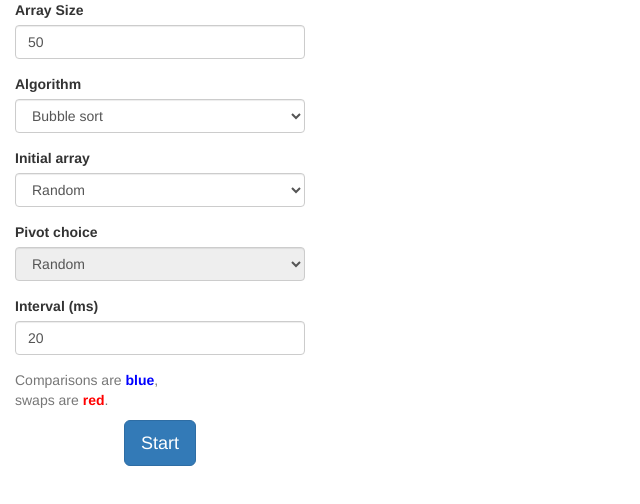
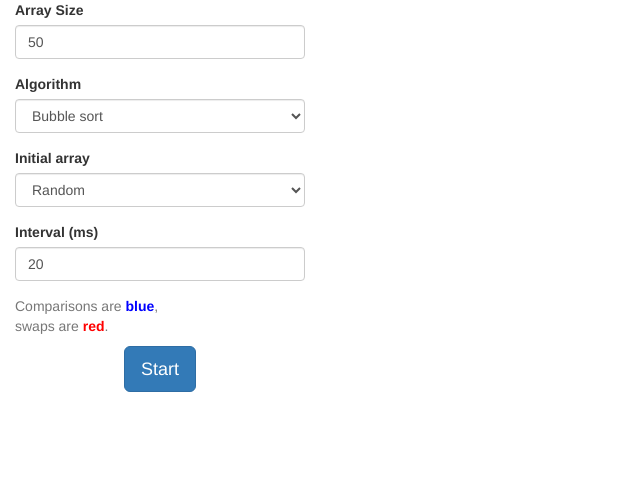
Before and after one commit to jcjohnson/sorting.js, a plain HTML site: page index.html in a window 1280 px wide. Shown: the whole page, without its empty margins (0-640 px from the left). Drawn offline with Linux system fonts and the light colour scheme.

Commit message:
hide pivot type when not needed

```diff
--- a/index.html
+++ b/index.html
@@ -46,7 +46,7 @@
               <option value='reversed'>Reversed</option>
             </select>
           </div>
-          <div class='form-group'>
+          <div class='form-group' id='pivot-select-div'>
             <label for='#pivot-select'>Pivot choice</label>
             <select class='form-control' id='pivot-select'>
               <option value='random'>Random</option>
@@ -98,6 +98,7 @@
           var algo = $('#algo-select').val();
           var pivot_algo = sorting.is_pivot_algo(algo);
           $('#pivot-select').prop('disabled', !pivot_algo);
+          $('#pivot-select-div').toggleClass('hidden', !pivot_algo);
         }
         update_pivot_select();
         $('#algo-select').change(update_pivot_select);
```
